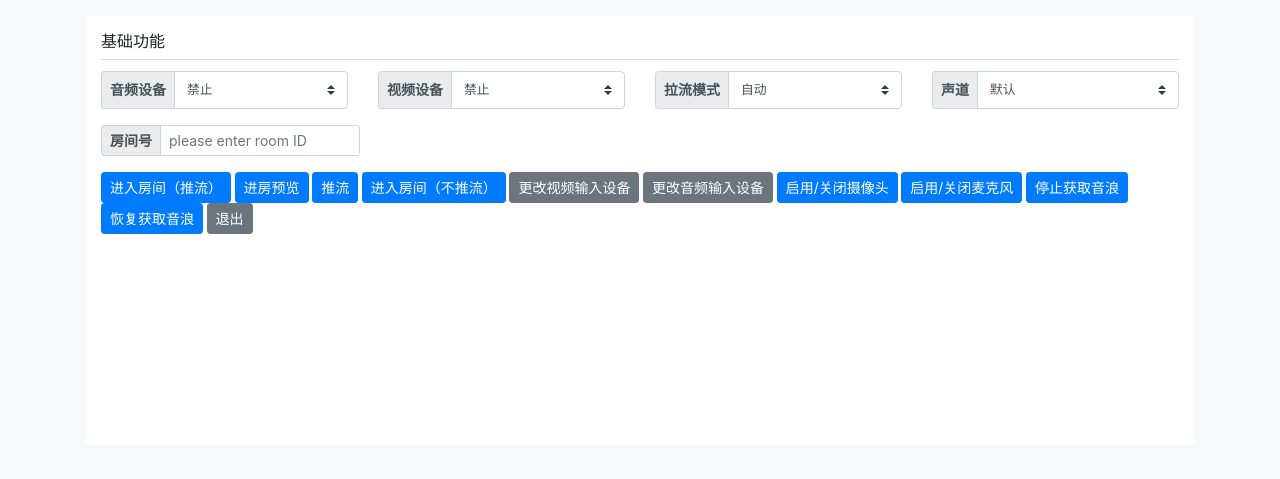
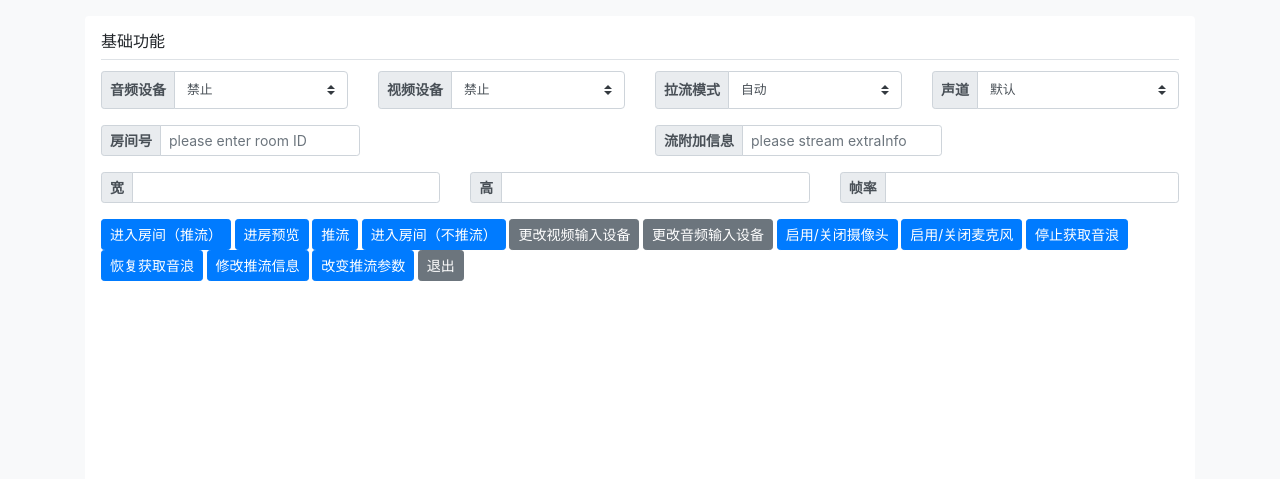
Before and after one commit to zegodev/zego-express-webrtc-sample, a website built with webpack: page src/base/index.html in a window 1280 px wide. Built offline with nearby package versions, Linux system fonts and the light colour scheme; some packages are replaced by stand-ins of ours; what zego-express-engine-webrtc would draw is missing.

Commit message:
feat: streamextrainfo and publishstreamconstaints

```diff
--- a/src/base/index.html
+++ b/src/base/index.html
@@ -102,8 +102,47 @@
               aria-describedby="emailHelp" placeholder="please enter room ID">
           </div>
         </div>
+        <div class="col-sm">
+          <div class="input-group input-group-sm mb-3">
+            <div class="input-group-prepend">
+              <label class="input-group-text" for="extraInfo"><strong class="text-gray-dark extrainfo">流附加信息</strong></label>
+            </div>
+            <input type="input" class="form-control d-inline" id="extraInfoInput" style="width: 75%; max-width: 200px"
+              aria-describedby="emailHelp" placeholder="please stream extraInfo">
+          </div>
+        </div>
       </div>
+      <div class="row">
+        <div class="col-sm">
+          <div class="input-group input-group-sm mb-3">
+            <div class="input-group-prepend">
+              <label class="input-group-text" for="width"><strong class="text-gray-dark">宽</strong></label>
+            </div>
+            <input type="email" class="form-control d-inline" id="width" aria-describedby="emailHelp"
+              placeholder="" value="">
+          </div>
+        </div>
 
+        <div class="col-sm">
+          <div class="input-group input-group-sm mb-3">
+            <div class="input-group-prepend">
+              <label class="input-group-text" for="height"><strong class="text-gray-dark">高</strong></label>
+            </div>
+            <input type="email" class="form-control d-inline" id="height" aria-describedby="emailHelp"
+              placeholder="" value="">
+          </div>
+        </div>
+
+        <div class="col-sm">
+          <div class="input-group input-group-sm mb-3">
+            <div class="input-group-prepend">
+              <label class="input-group-text" for="frameRate"><strong class="text-gray-dark">帧率</strong></label>
+            </div>
+            <input type="email" class="form-control d-inline" id="frameRate" aria-describedby="emailHelp"
+              placeholder="" value="">
+          </div>
+        </div>
+      </div>
       <div class="row">
         <div class="col-sm">
           <button type="button" id="createRoom" class="btn btn-primary btn-sm enterRoomPush">进入房间（推流）</button>
@@ -116,6 +155,8 @@
           <button type="button" id="toggleSpeaker" class="btn btn-primary btn-sm enableMicrophone">启用/关闭麦克风</button>
           <button type="button" id="stopPlaySound" class="btn btn-primary btn-sm unenableSound">停止获取音浪</button>
           <button type="button" id="resumePlaySound" class="btn btn-primary btn-sm resumeSound">恢复获取音浪</button>
+          <button type="button" id="extraInfo" class="btn btn-primary btn-sm">修改推流信息</button>
+          <button type="button" id="switchConstraints" class="btn btn-primary btn-sm">改变推流参数</button>
           <button type="button" id="leaveRoom" class="btn btn-secondary btn-sm leaveRoom">退出</button>
         </div>
       </div>
--- a/src/base/index.js
+++ b/src/base/index.js
@@ -1,4 +1,4 @@
-import { checkAnRun, zg, useLocalStreamList, enterRoom, previewVideo, logout, publish } from '../common';
+import { checkAnRun, zg, useLocalStreamList, enterRoom, previewVideo, logout, publish, publishStreamId } from '../common';
 import { getBrowser } from '../assets/utils';
 
 let playOption = {};
@@ -85,6 +85,28 @@ $(async () => {
         }
         await enterRoom();
     });
+    $('#extraInfo').click(() => {
+        zg.setStreamExtraInfo(publishStreamId, $('#extraInfoInput').val());
+    });
+    $('#switchConstraints').click(() => {
+        const constraints = {};
+        const w = $('#width').val() ? parseInt($('#width').val()) : 0;
+        const h = $('#height').val() ? parseInt($('#height').val()) : 0;
+        const f = $('#frameRate').val() ? parseInt($('#frameRate').val()) : 0;
+
+        w && Object.assign(constraints, { width: w });
+        h && Object.assign(constraints, { height: h });
+        f && Object.assign(constraints, { frameRate: f });
+
+        zg.setPublishStreamConstraints(previewVideo.srcObject, constraints).then(
+            () => {
+                console.warn('change constraints success');
+            },
+            err => {
+                console.error(err);
+            },
+        );
+    });
     zg.off('roomStreamUpdate');
     zg.on('roomStreamUpdate', async (roomID, updateType, streamList) => {
         console.log('roomStreamUpdate roomID ', roomID, streamList);
--- a/src/common.js
+++ b/src/common.js
@@ -206,6 +206,9 @@ function initSDK(){
             // }
             // alert('拉流失败,reason = ' + _msg);
         }
+    });
+    zg.on('streamExtraInfoUpdate', (roomID, streamList) => {
+        console.warn(`streamExtraInfoUpdate: room ${roomID},  `, JSON.stringify(streamList));
     });
     zg.on('roomStreamUpdate', async (roomID, updateType, streamList) => {
         console.log('roomStreamUpdate roomID ', roomID, streamList);
```
